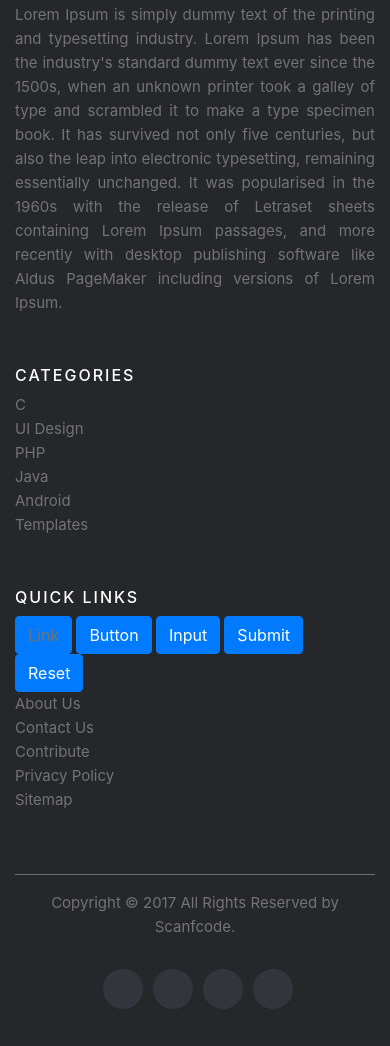
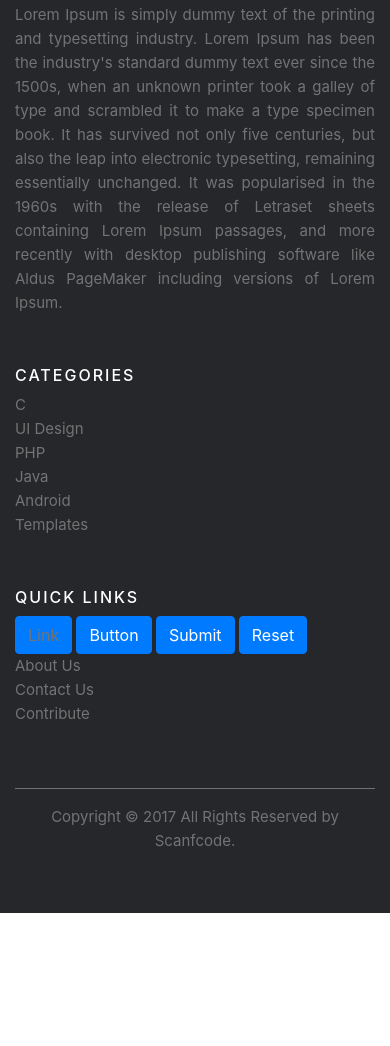
Before and after one commit to siddharthmalik225/pizza-form, a plain HTML site: page index.html in a window 390 px wide. Shown: the part 1615-2661 px from the top of the page. After the commit the page ends 2528 px from the top, so only its background shows below. Drawn offline with nearby package versions, Linux system fonts and the light colour scheme.

Commit message:
removed excess buttons

```diff
--- a/index.html
+++ b/index.html
@@ -387,14 +387,13 @@
             <ul class="footer-links">
               <a class="btn btn-primary" href="#" role="button">Link</a>
 <button class="btn btn-primary" type="submit">Button</button>
-<input class="btn btn-primary" type="button" value="Input">
+
 <input class="btn btn-primary" type="submit" value="Submit">
 <input class="btn btn-primary" type="reset" value="Reset">
               <li><a href="http://scanfcode.com/about/">About Us</a></li>
               <li><a href="http://scanfcode.com/contact/">Contact Us</a></li>
               <li><a href="http://scanfcode.com/contribute-at-scanfcode/">Contribute</a></li>
-              <li><a href="http://scanfcode.com/privacy-policy/">Privacy Policy</a></li>
-              <li><a href="http://scanfcode.com/sitemap/">Sitemap</a></li>
+
             </ul>
           </div>
         </div>
@@ -402,19 +401,14 @@
       </div>
       <div class="container">
         <div class="row">
-          <div class="col-md-8 col-sm-6 col-xs-12">
+          <div class="col-md-8 col-sm-6">
             <p class="copyright-text">Copyright &copy; 2017 All Rights Reserved by
          <a href="#">Scanfcode</a>.
             </p>
           </div>
 
           <div class="col-md-4 col-sm-6 col-xs-12">
-            <ul class="social-icons">
-              <li><a class="facebook" href="#"><i class="fa fa-facebook"></i></a></li>
-              <li><a class="twitter" href="#"><i class="fa fa-twitter"></i></a></li>
-              <li><a class="dribbble" href="#"><i class="fa fa-dribbble"></i></a></li>
-              <li><a class="linkedin" href="#"><i class="fa fa-linkedin"></i></a></li>
-            </ul>
+
           </div>
         </div>
       </div>
```
